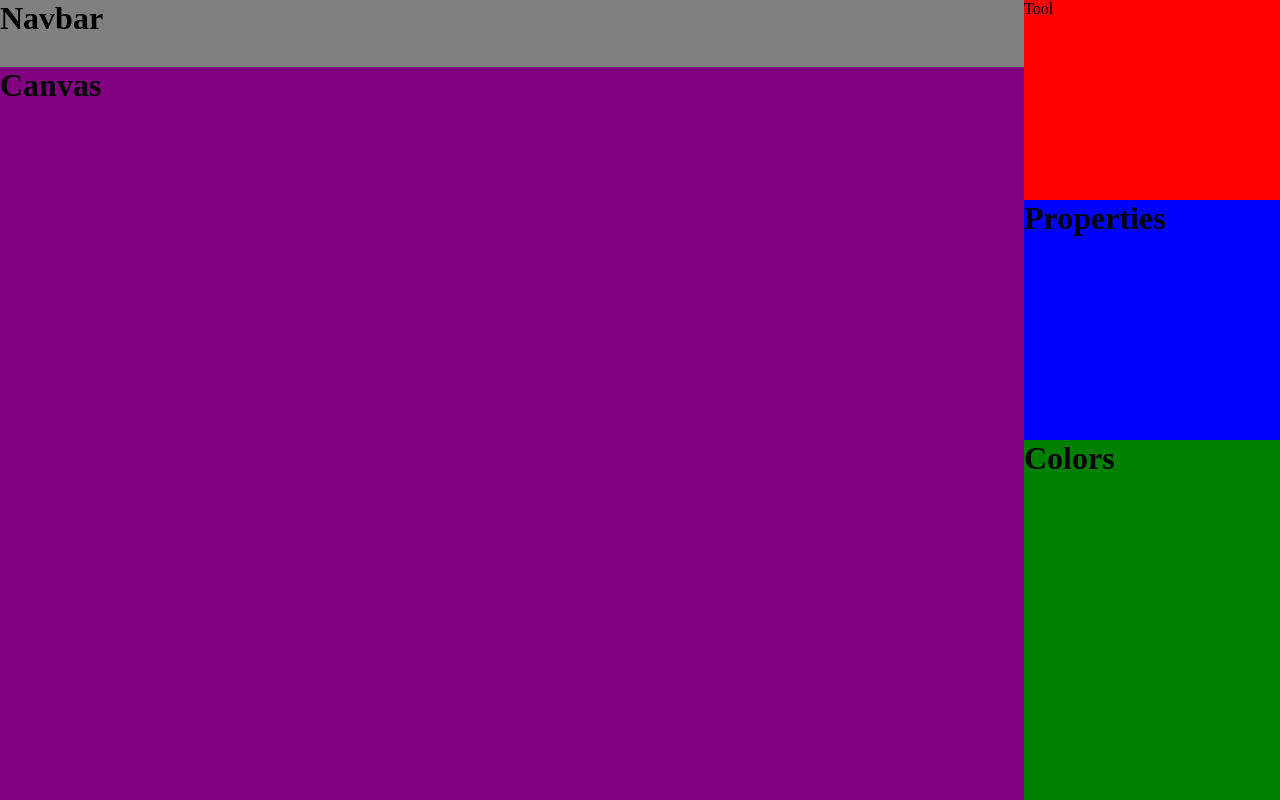
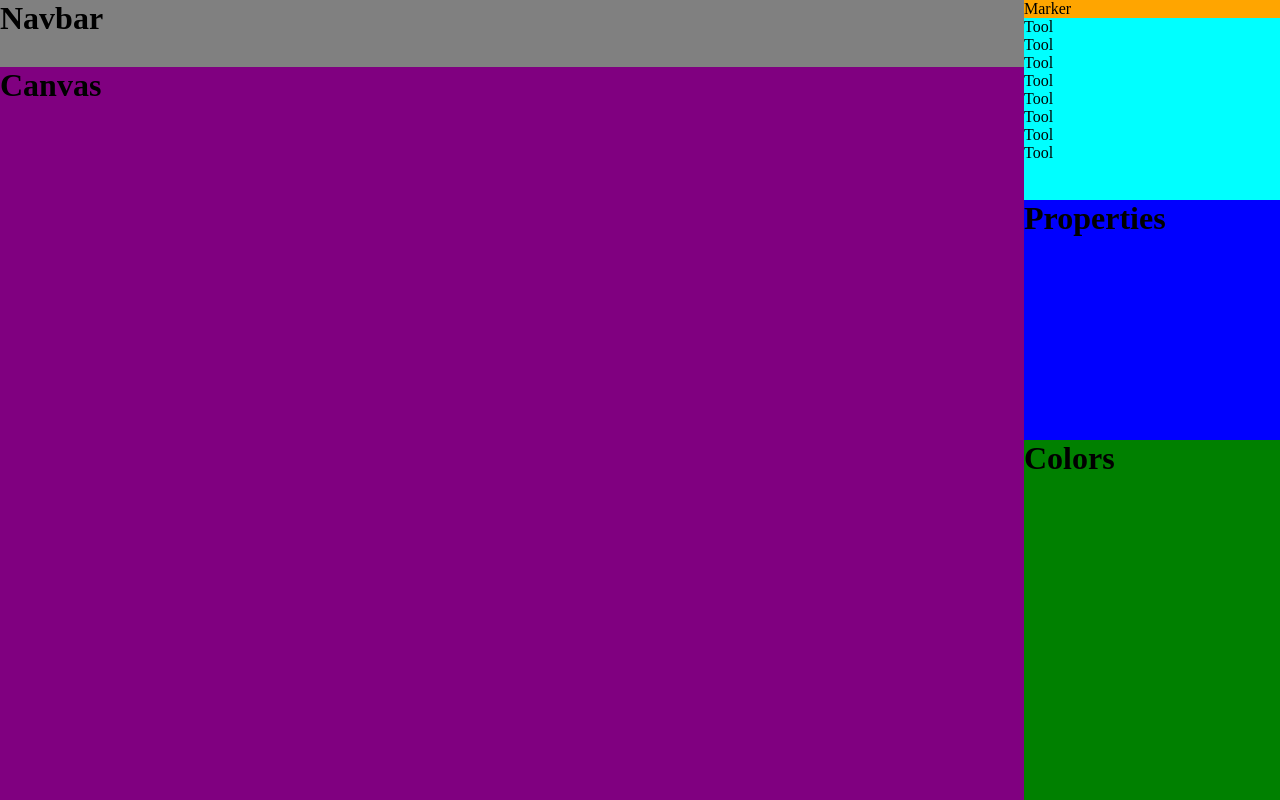
Before and after one commit to MHammadYou/paint-clone, a React (Vite) app: page / in a window 1280 px wide. Built offline with nearby package versions, Linux system fonts and the light colour scheme; the HTML template or start-up script is replaced by a standard one.

Commit message:
Added Tools Layout

```diff
--- a/src/components/Tools.js
+++ b/src/components/Tools.js
@@ -1,10 +1,27 @@
 import React from "react";
-import { Tool1 } from "./tools/index";
+import { Tool1, ToolsHeading } from "./tools/index";
+import "../css/components/tools/layout.css"
 
 function Tools() {
   return (
-    <div style={{ backgroundColor: "red" }} className={"tools"}>
-      <Tool1 />
+    <div className={"tools"}>
+      <div className="tools-heading-container">
+        <ToolsHeading heading={"Marker"}/>
+      </div>
+      <div className="tools-container">
+        <div className="tools-row-1">
+          <Tool1 />
+          <Tool1 />
+          <Tool1 />
+          <Tool1 />
+        </div>
+        <div className="tools-row-2">
+          <Tool1 />
+          <Tool1 />
+          <Tool1 />
+          <Tool1 />
+        </div>
+      </div>
     </div>
   );
 }
--- /dev/null
+++ b/src/components/tools/ToolsHeading.js
@@ -0,0 +1,10 @@
+import React from "react";
+
+
+function ToolsHeading(props) {
+  return (
+    <span className={"tools-heading"}>{props.heading}</span>
+  )
+}
+
+export default ToolsHeading;
--- a/src/components/tools/index.js
+++ b/src/components/tools/index.js
@@ -1 +1,2 @@
+export { default as ToolsHeading } from "./ToolsHeading";
 export { default as Tool1 } from "./Tool1";
--- /dev/null
+++ b/src/css/components/tools/layout.css
@@ -0,0 +1,14 @@
+.tools {
+  display: flex;
+  flex-direction: column;
+}
+
+.tools-heading-container {
+  background-color: orange;
+  flex: 1;
+}
+
+.tools-container {
+  background-color: aqua;
+  flex: 5;
+}
```
Also changed, not shown: 1 other file (tests, documents, lock files or other folders).
